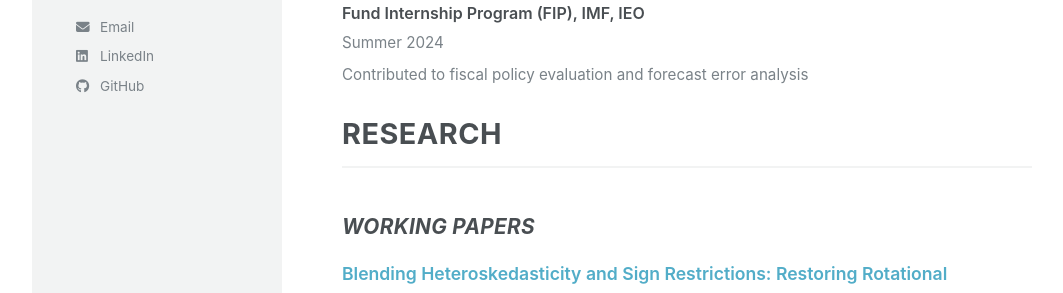
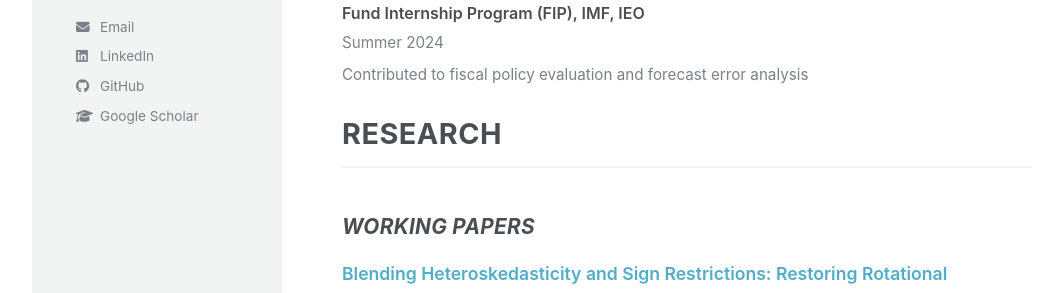
Before and after one commit to davidkim5707/website, a Jekyll site: the page built from index.md, in a window 1280 px wide. Shown: the part 478-771 px from the top of the page, without its empty margins (188-1251 px from the left). Built offline with Jekyll 4.4.1, drawn with Linux system fonts in a browser that asks for light colours.

Commit message:
Add Google Scholar link to sidebar
- Added Google Scholar profile link below GitHub
- URL: https://scholar.google.com/citations?user=wZhp1a8AAAAJ&hl=en
- Used graduation cap icon (fas fa-graduation-cap)

🤖 Generated with [Claude Code](https://claude.com/claude-code)

Co-Authored-By: Claude <noreply@anthropic.com>

```diff
--- a/_config.yml
+++ b/_config.yml
@@ -24,6 +24,9 @@ author:
     - label: "GitHub"
       icon: "fab fa-github"
       url: "https://github.com/davidkim5707"
+    - label: "Google Scholar"
+      icon: "fas fa-graduation-cap"
+      url: "https://scholar.google.com/citations?user=wZhp1a8AAAAJ&hl=en"
 
 # Build Settings
 markdown: kramdown
```
